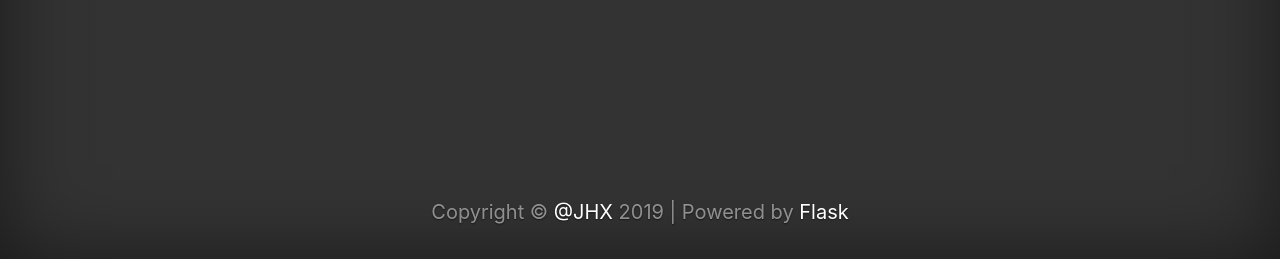
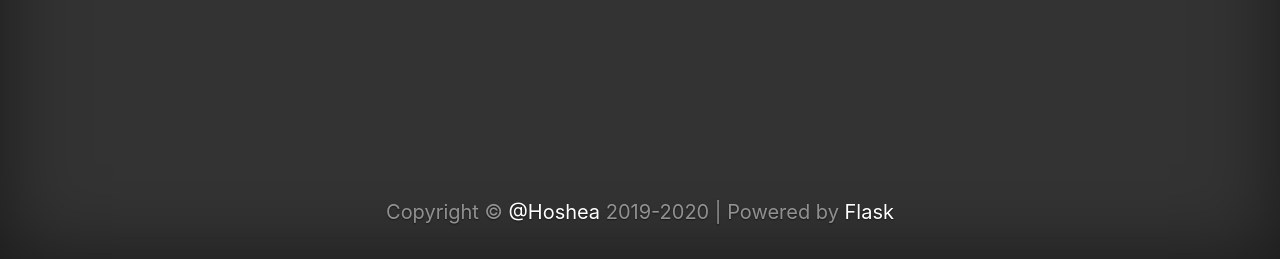
Before and after one commit to fgksgf/DCVS, a Flask app: page / in a window 1280 px wide. Shown: the part 541-800 px from the top of the page. Run offline with Flask 2, Linux system fonts and the light colour scheme; some libraries are stand-ins or nearby versions.

Commit message:
update copyright information

```diff
--- a/templates/base.html
+++ b/templates/base.html
@@ -21,8 +21,6 @@
         </div>
         <nav class="nav nav-masthead justify-content-center" style="font-size: 20px;margin-right: 10%">
             <a class="nav-link active" href="#">Home</a>
-{#            <a class="nav-link" href="#">Compare</a>#}
-{#            <a class="nav-link" href="#">About</a>#}
             <a class="nav-link" href="#">Admin</a>
         </nav>
     </header>
@@ -31,7 +29,7 @@
 
     <footer class="mastfoot mt-auto">
         <div class="inner">
-            <p style="font-size: 20px">Copyright © <a href="https://zerone01.coding.me/">@JHX</a> 2019 | Powered by <a
+            <p style="font-size: 20px">Copyright © <a href="https://github.com/fgksgf">@Hoshea</a> 2019-2020 | Powered by <a
                     href="http://flask.pocoo.org/">Flask</a></p>
         </div>
     </footer>
```
